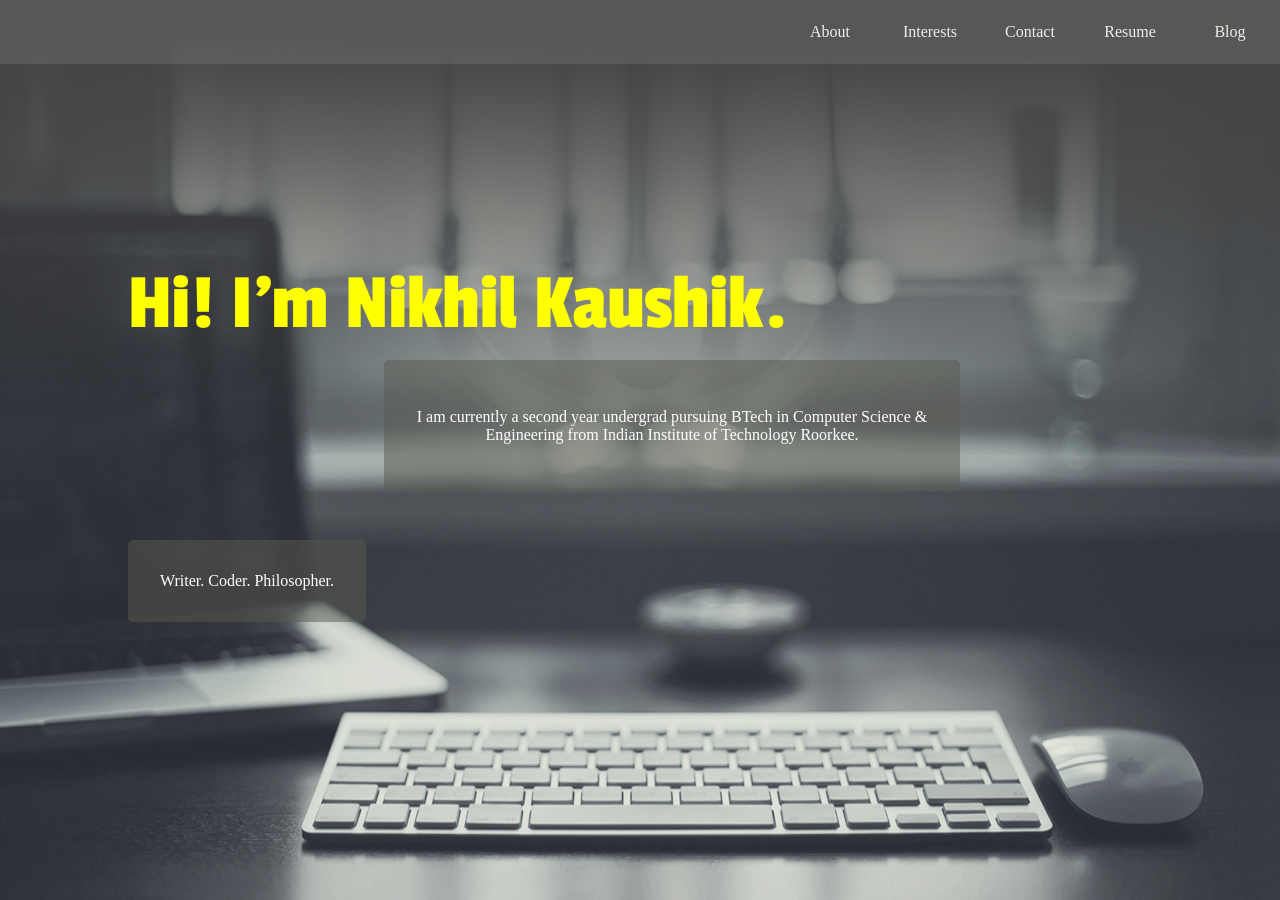
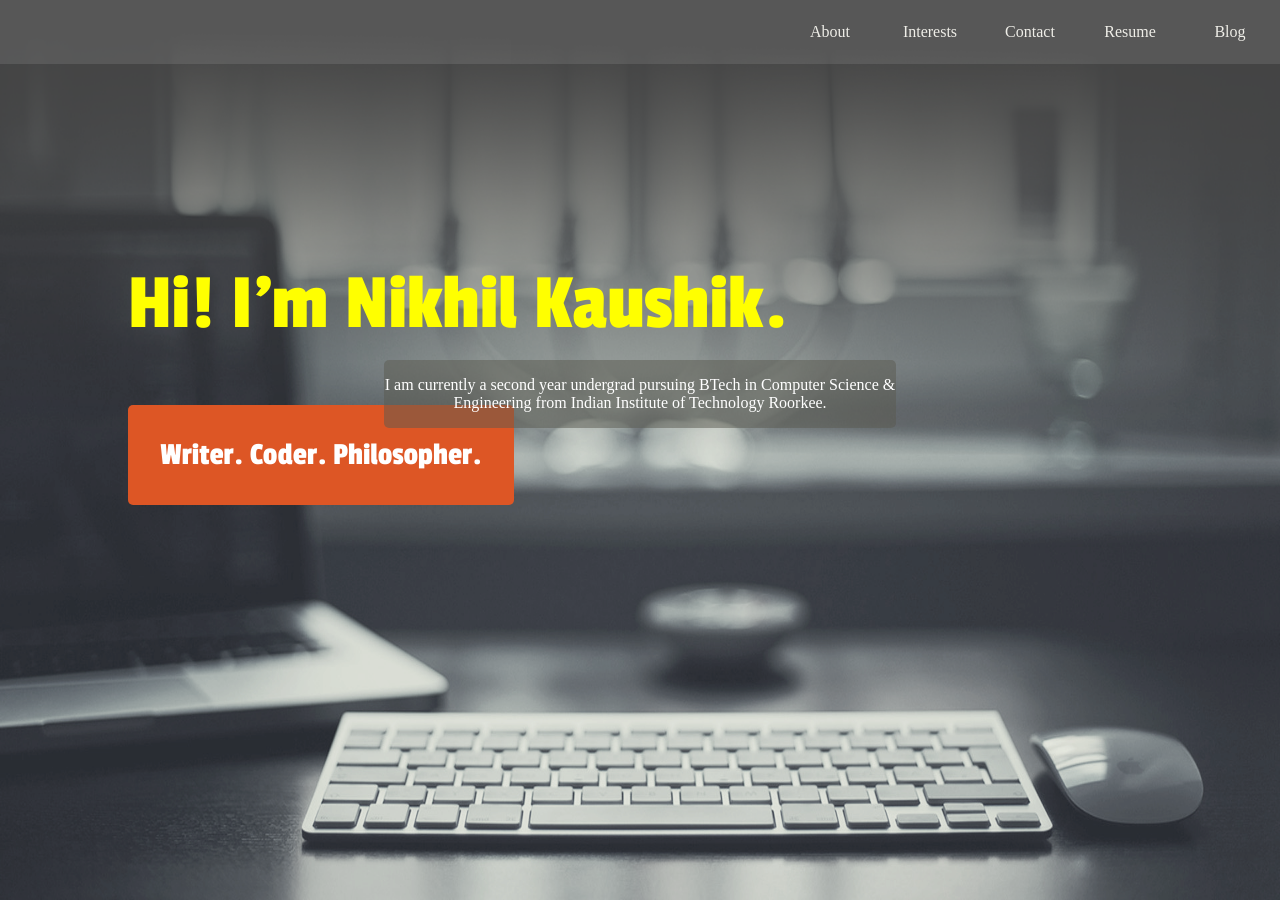
Before and after one commit to c0dzilla/c0dzilla.github.io, a Jekyll site: the page index.html, which Jekyll copies as it is, in a window 1280 px wide and 900 px high. Built offline with Jekyll 4.4.1, drawn with Linux system fonts in a browser that asks for light colours; nearby versions of some CDN libraries.

Commit message:
added js and some other stuff

```diff
--- a/_sass/minima.scss
+++ b/_sass/minima.scss
@@ -52,14 +52,6 @@ $header-height: 4em;
 $content-bg: rgba(91, 91, 80, 0.5);
 $content-color: white;
 
-@-webkit-keyframes appear {
-	from {
-		display: none;
-	}
-	to {
-		display: block;
-	}
-}
 
 @-webkit-keyframes type {
 	from {
@@ -106,7 +98,7 @@ body {
 }
 
 .introduction {
-	position: fixed;
+	position: absolute;
 	top: 20vh;
 	left: 10%;
 	overflow: hidden;
@@ -129,21 +121,25 @@ body {
 	background-color: $content-bg;
 	color: $content-color;
 	border-radius: 5px;
-	padding: 2em;
+	text-align: center;
+	vertical-align: center;
 }
 
-.introduction_bio {
+#introduction_bio {
 	position: absolute;
 	left: 10%;
-	top: 60vh;
-	animation: appear 0.5s;
-	animation-delay: 4s;
+	top: 45vh;
+	display: none;
+	background-color: rgb(221, 86, 37);
+	font-family: 'Passion One', cursive;
+	font-size: 2em;
+	padding-right: 1em;
+	padding-left: 1em;
 }
 
-.introduction_content {
+#introduction_content {
 	position: absolute;
 	top: 40vh;
 	left: 30%;
 	width: 40%;
-	text-align: center;
 }
--- a/index.html
+++ b/index.html
@@ -35,11 +35,13 @@
 		</p>
 	</div>
 
-	<div class = "content introduction_bio">
-		Writer. Coder. Philosopher.
+	<div class = "content" id = "introduction_bio">
+		<p>
+			Writer. Coder. Philosopher.
+		</p>
 	</div>
 
-	<div class = "content introduction_content">
+	<div class = "content" id = "introduction_content">
 		<p>
 			I am currently a second year undergrad pursuing BTech in Computer Science & Engineering from Indian Institute of Technology Roorkee.
 		</p>
@@ -51,4 +53,6 @@
 	lorem
 </div>
 </body>
+<script type="text/javascript" src="https://ajax.googleapis.com/ajax/libs/jquery/3.2.1/jquery.min.js"></script>
+<script type="text/javascript" src="./js/main.js"></script>
 </html>
--- /dev/null
+++ b/js/main.js
@@ -0,0 +1,3 @@
+$(document).ready(function(){
+	$('#introduction_bio').fadeIn(4000);
+})
```
